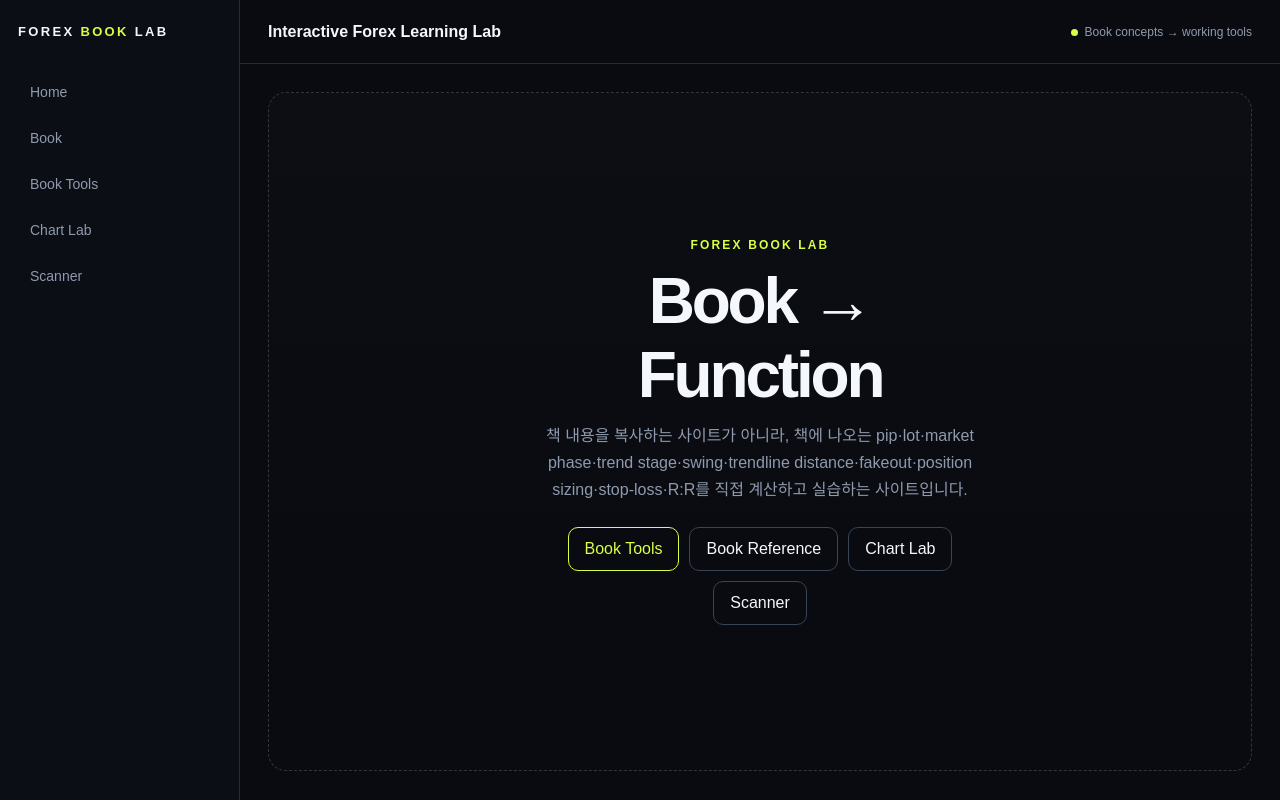
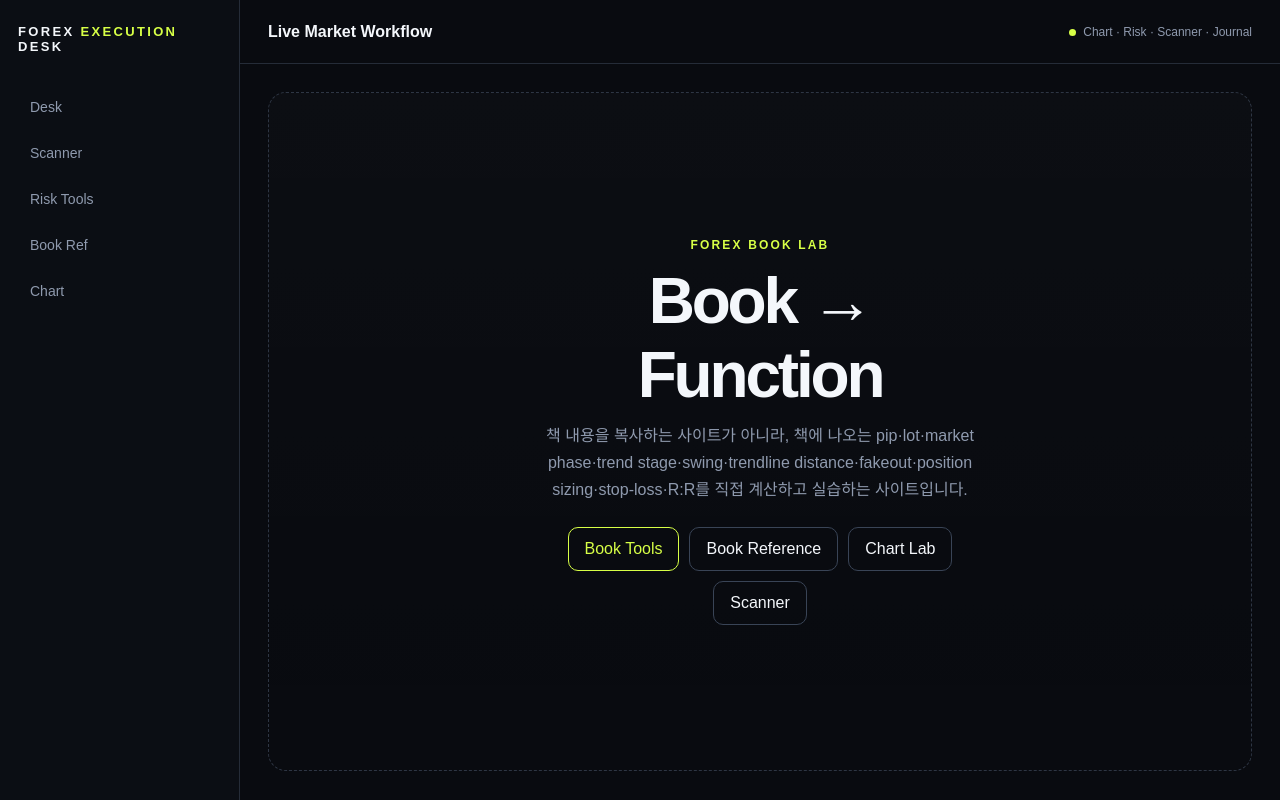
Before and after one commit to tjdrprns2001-coder/-pulse-radar-pro-v3, a Next.js app in the folder forex-book-lab/: page / in a window 1280 px wide. Built offline with nearby package versions, Linux system fonts and the light colour scheme.

Commit message:
forex-book-lab: convert to practical execution workflow app-shell.tsx

```diff
--- a/forex-book-lab/src/components/app-shell.tsx
+++ b/forex-book-lab/src/components/app-shell.tsx
@@ -2,26 +2,26 @@ import Link from "next/link";
 import type { ReactNode } from "react";
 
 const nav = [
-  ["Home", "/"],
-  ["Book", "/book"],
-  ["Book Tools", "/book-tools"],
-  ["Chart Lab", "/chart-lab"],
+  ["Desk", "/"],
   ["Scanner", "/scanner"],
+  ["Risk Tools", "/book-tools"],
+  ["Book Ref", "/book"],
+  ["Chart", "/chart-lab"],
 ] as const;
 
 export function AppShell({ children }: { children: ReactNode }) {
   return (
     <div className="shell">
       <aside className="sidebar">
-        <div className="brand">FOREX <span>BOOK</span> LAB</div>
+        <div className="brand">FOREX <span>EXECUTION</span> DESK</div>
         <nav className="nav" aria-label="Primary navigation">
           {nav.map(([label, href]) => <Link key={href} href={href}>{label}</Link>)}
         </nav>
       </aside>
       <main className="main">
         <header className="topbar">
-          <strong>Interactive Forex Learning Lab</strong>
-          <div className="status"><span className="dot" />Book concepts → working tools</div>
+          <strong>Live Market Workflow</strong>
+          <div className="status"><span className="dot" />Chart · Risk · Scanner · Journal</div>
         </header>
         <div className="content">{children}</div>
       </main>
```
